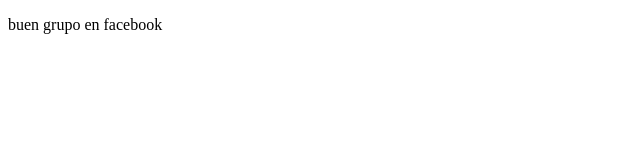
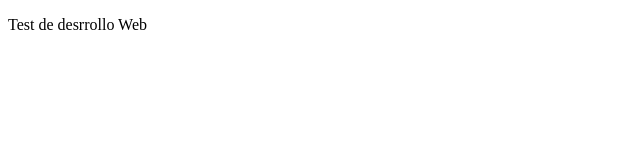
Before and after one commit to andresquimbay/WebDevApps, a plain HTML site: page index.html in a window 1280 px wide. Shown: the full height of the page, 0-640 px from the left. Drawn offline with Linux system fonts and the light colour scheme.

Commit message:
cambio desde la web
cambio desde la web

```diff
--- a/index.html
+++ b/index.html
@@ -4,6 +4,6 @@
 	<title>Tutor Cafe Web </title>
 </head>
 <body>
-<p>buen grupo en facebook</p>
+<p>Test de desrrollo Web</p>
 </body>
 </html>
```
